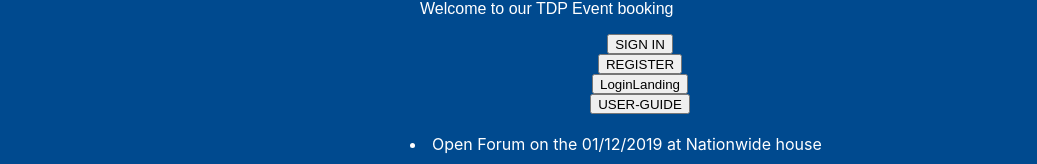
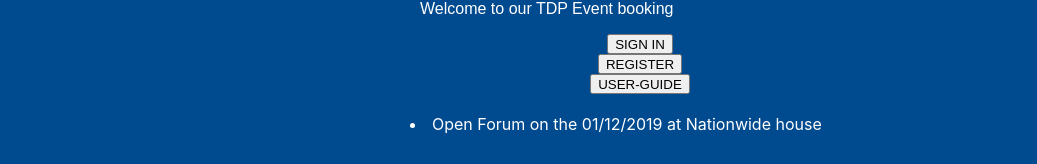
Before and after one commit to paramount197/TestDeploy, a React (Create React App) app: page / in a window 1280 px wide. Shown: the part 309-473 px from the top of the page, without its empty margins (0-1037 px from the left). Built offline with nearby package versions, Linux system fonts and the light colour scheme.

Commit message:
improvements

```diff
--- a/src/App.js
+++ b/src/App.js
@@ -44,9 +44,6 @@ function App() {
         <NavLink to="/registration">
           <Button name="REGISTER" />
         </NavLink>
-        <NavLink to="/LoginLanding">
-          <Button name="LoginLanding" />
-        </NavLink>
         <Button name="USER-GUIDE" />
       </div>
       <div className="eventList">
--- a/src/index.js
+++ b/src/index.js
@@ -8,7 +8,7 @@ import Registration from "./pages/Registration";
 import NotFound from "./pages/NotFound";
 import Image from "./block/Image";
 import SignIn from "./pages/SignIn";
-import LoginLanding from "./pages/LoginLanding";
+import Profile from "./pages/Profile";
 import Clock from "./block/Clock";
 import Nationwidelogo from "./images/Nationwidelogo.jpeg";
 
@@ -41,7 +41,7 @@ const routing = (
       <Route exact path="/" component={App} />
       <Route path="/registration" component={Registration} />
       <Route path="/signin" component={SignIn} />
-      <Route path="/LoginLanding" component={LoginLanding} />
+      <Route path="/profile" component={Profile} />
       <Route component={NotFound} />
     </Switch>
   </Router>
--- a/src/pages/LoginLanding.js
+++ b/src/pages/Profile.js
@@ -2,7 +2,7 @@ import React from "react";
 import Header from "../block/Header";
 import Button from "../block/Button";
 
-function LoginLanding() {
+function Profile() {
     return (
         <>
             <Header header="Welcome back human!!!" />
@@ -17,4 +17,4 @@ function LoginLanding() {
     );
 }
 
-export default LoginLanding;
+export default Profile;
--- a/src/pages/SignIn.js
+++ b/src/pages/SignIn.js
@@ -1,6 +1,5 @@
 import React from "react";
 import '../styles/SignIn.css';
-import Button from "../block/Button";
 import Header from "../block/Header";
 import Input from "../block/Input";
 import { NavLink } from "react-router-dom";
@@ -16,7 +15,9 @@ function SignIn(props) {
                         <form action="#" method="post">
                             <Input type="text" placeholder="Username" name="Username" required />
                             <Input type="password" placeholder="Password" name="Password" required />
-                            <Submit />
+                            <NavLink to='/profile'>
+                                <Submit />
+                            </NavLink>
                         </form>
                         <p><a href="#">Forgot your password?</a></p>
                     </div>
```
